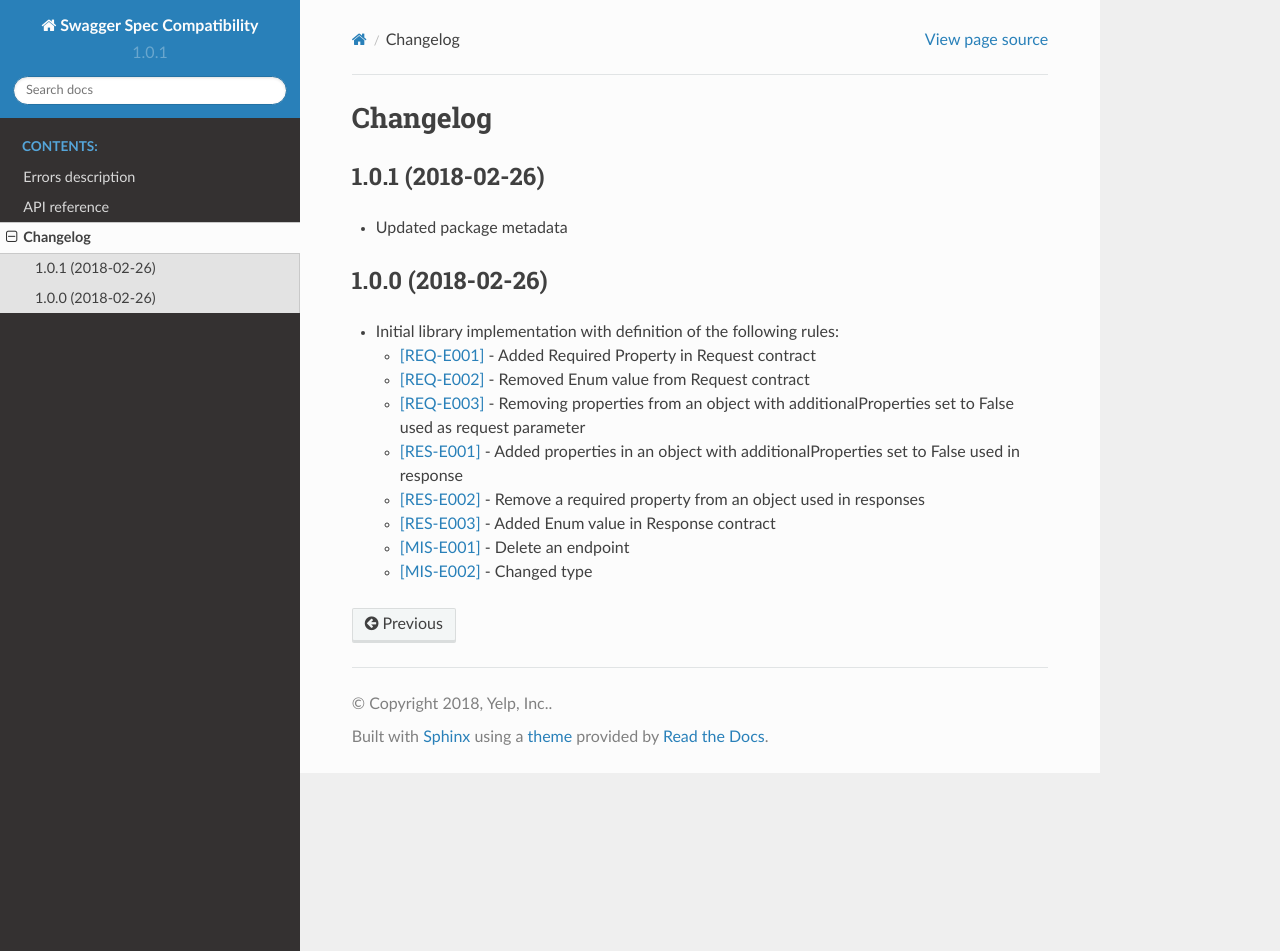
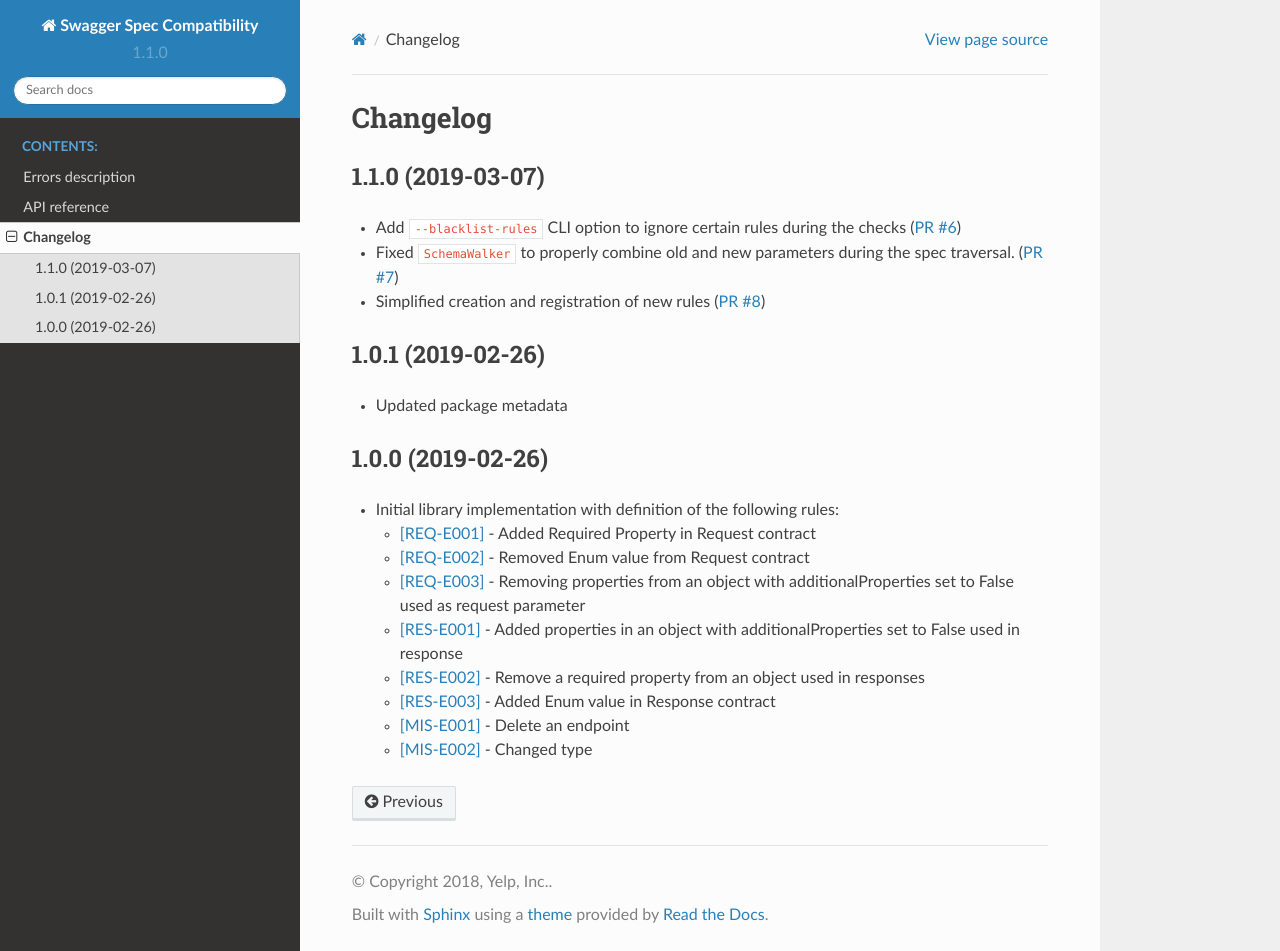
Before and after one commit to Yelp/swagger-spec-compatibility, a Sphinx documentation site: the page built from docs/source/changelog.rst, in a window 1280 px wide and 951 px high. Built offline with Sphinx 7.4.7 and the Read the Docs theme 2.0.0, drawn with Linux system fonts in a browser that asks for light colours.

Commit message:
Release version v1.1.0

```diff
--- a/docs/source/changelog.rst
+++ b/docs/source/changelog.rst
@@ -1,11 +1,17 @@
 Changelog
 =========
 
-1.0.1 (2018-02-26)
+1.1.0 (2019-03-07)
+------------------
+* Add ``--blacklist-rules`` CLI option to ignore certain rules during the checks (`PR #6 <https://github.com/Yelp/swagger-spec-compatibility/pull/6>`_)
+* Fixed ``SchemaWalker`` to properly combine old and new parameters during the spec traversal. (`PR #7 <https://github.com/Yelp/swagger-spec-compatibility/pull/7>`_)
+* Simplified creation and registration of new rules (`PR #8 <https://github.com/Yelp/swagger-spec-compatibility/pull/8>`_)
+
+1.0.1 (2019-02-26)
 ------------------
 * Updated package metadata
 
-1.0.0 (2018-02-26)
+1.0.0 (2019-02-26)
 ------------------
 * Initial library implementation with definition of the following rules:
 
--- a/setup.py
+++ b/setup.py
@@ -7,7 +7,7 @@ with open('README.rst') as readme:
 
 setup(
     name='swagger-spec-compatibility',
-    version='1.0.1',
+    version='1.1.0',
     author='Yelp, Inc.',
     author_email='opensource+swagger-spec-compatibility@yelp.com',
     description='Python library to check Swagger Spec backward compatibility',
```
